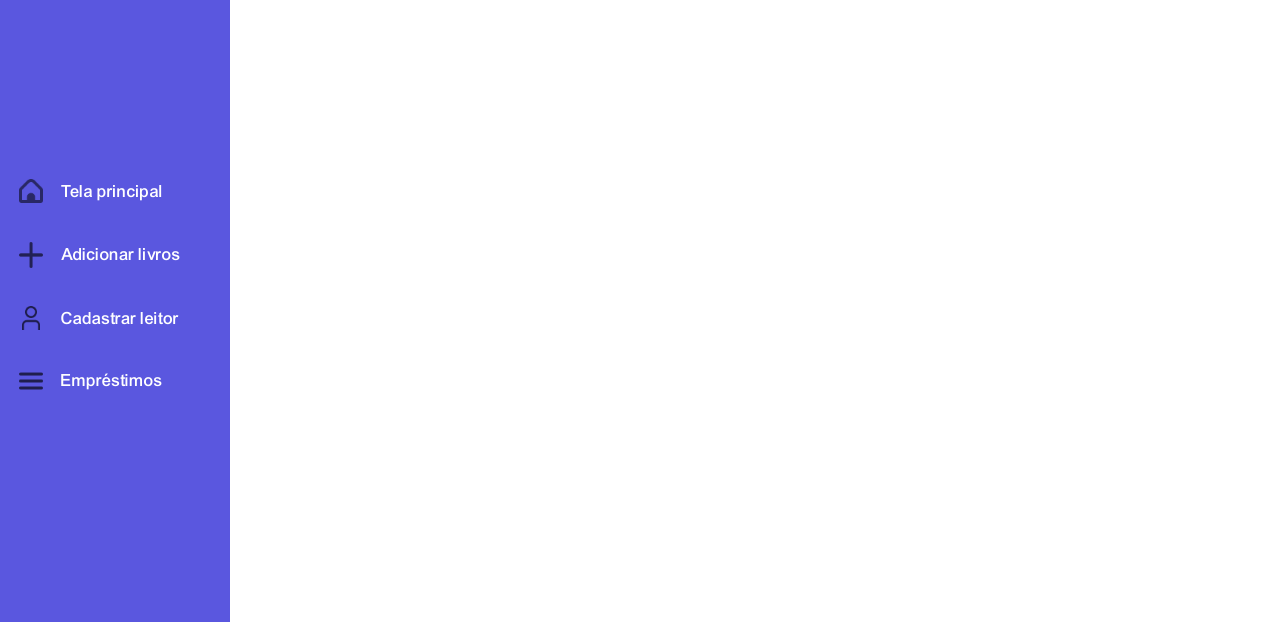
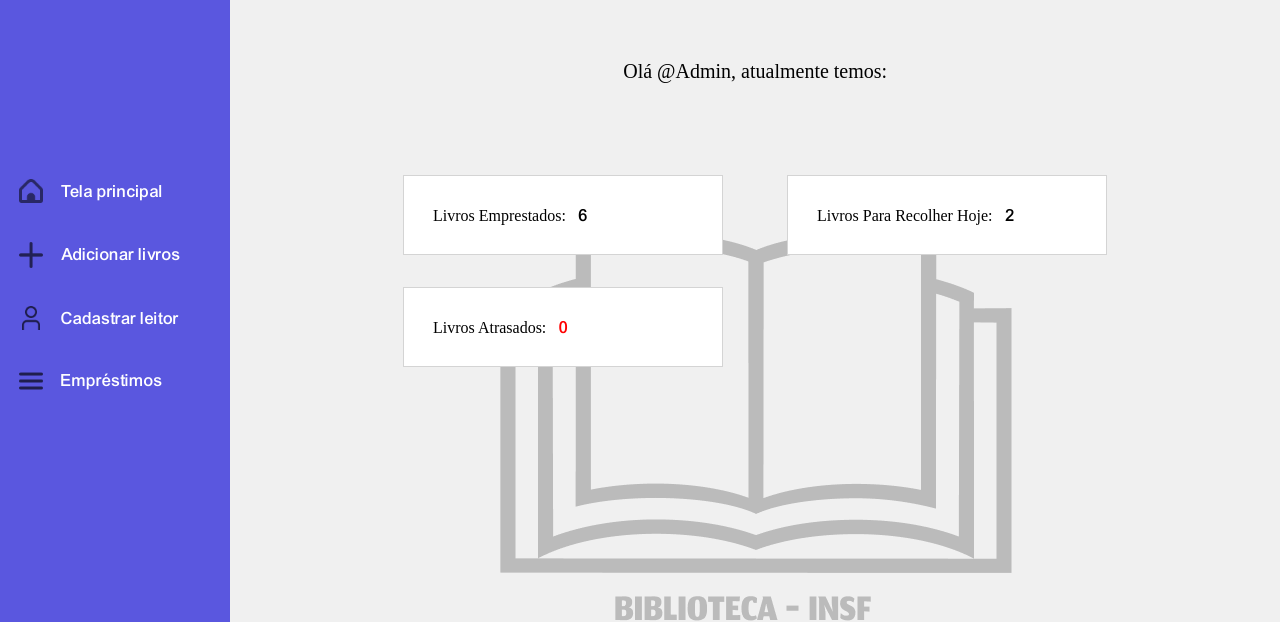
Before and after one commit to LucaasAndrade/Projetinho-Biblioteca, a React app in the folder site/: page /home in a window 1280 px wide. Shown: the top 622 px of the page. Built offline with nearby package versions, Linux system fonts and the light colour scheme; a web font is replaced by a local one.

Commit message:
FRONT Principal OK

```diff
--- a/site/src/components/header/index.scss
+++ b/site/src/components/header/index.scss
@@ -31,6 +31,7 @@
     }
     .opcao:hover{
         background-color: #4441DB;
+        cursor: pointer;
     }
 
     .opcao p{
--- a/site/src/pages/principal/index.js
+++ b/site/src/pages/principal/index.js
@@ -6,8 +6,28 @@ import ComponenteHeader from '../../components/header'
 
 export default function Principal() {
     return (
-        <main>
+        <main className='principal'>
             <ComponenteHeader />
+            <section className='info-principal'>
+                <div className='fundo'>
+                    <div className='mensagem'>
+                        <p>Olá <span>@Admin</span>, atualmente temos:</p>
+                    </div>
+                    <div className='fundo-livros'>
+                        <div>
+                            <div className='div-livro'>
+                                <p>Livros emprestados: <span>6</span></p>
+                            </div>
+                            <div className='div-livro'>
+                                <p>Livros atrasados: <span className='spn-atrasado'>0</span></p>
+                            </div>
+                        </div>
+                        <div className='div-livro'>
+                            <p>Livros para recolher hoje: <span>2</span></p>
+                        </div>
+                    </div>
+                </div>
+            </section>
         </main>
     )
 }
--- a/site/src/pages/principal/index.scss
+++ b/site/src/pages/principal/index.scss
@@ -0,0 +1,61 @@
+*{
+    box-sizing: border-box;
+    margin: 0;
+}
+
+.principal{
+    display: flex;
+    flex-direction: row;
+    background-color: #F0F0F0;
+
+    .info-principal{
+        display: flex;
+        flex-direction: column;
+        align-items: center;
+        background-image: url('../../../public/assets/images/logo-fundo.png');
+        background-repeat: no-repeat;
+        background-position: center;
+        width: 100vw;
+    }
+
+    .mensagem{
+        font-family: 'regular';
+        font-size: 20px;
+        padding: 3em;
+    }
+
+    .fundo{
+        display: flex;
+        flex-direction: column;
+        align-items: center;
+    }
+
+    .fundo-livros{
+        display: flex;
+        flex-direction: row;
+    }
+
+    .div-livro{
+        background-color: #fff;
+        border: 1px solid #d4d4d4;
+        margin: 2em;
+        width: 20em;
+        max-height: 5em;
+    }
+
+    .div-livro p{
+        font-family: 'regular';
+        text-transform: capitalize;
+        padding: 1.8em;
+    }
+
+    .fundo-livros span{
+        font-family: 'medio';
+        font-size: 18px;
+        margin-left: .5em;
+    }
+
+    .spn-atrasado{
+        color: #ff0000;
+    }
+}
```
Also changed, not shown: site/public/assets/images/logo-fundo.png (added).
